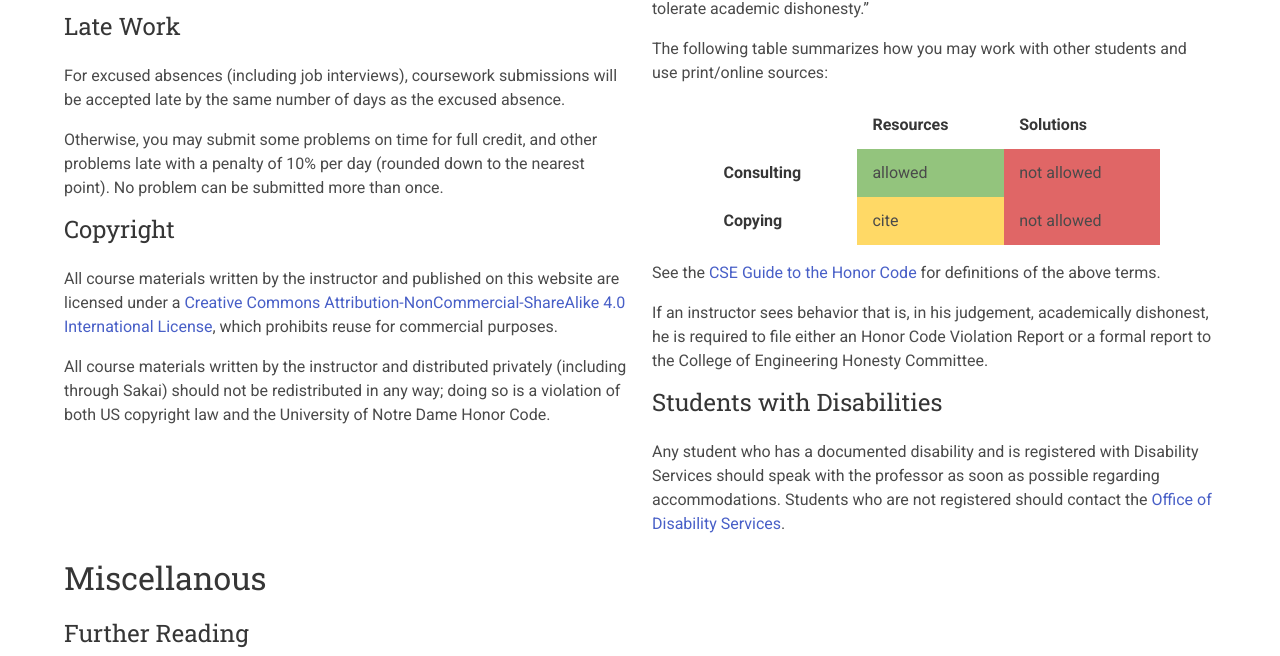
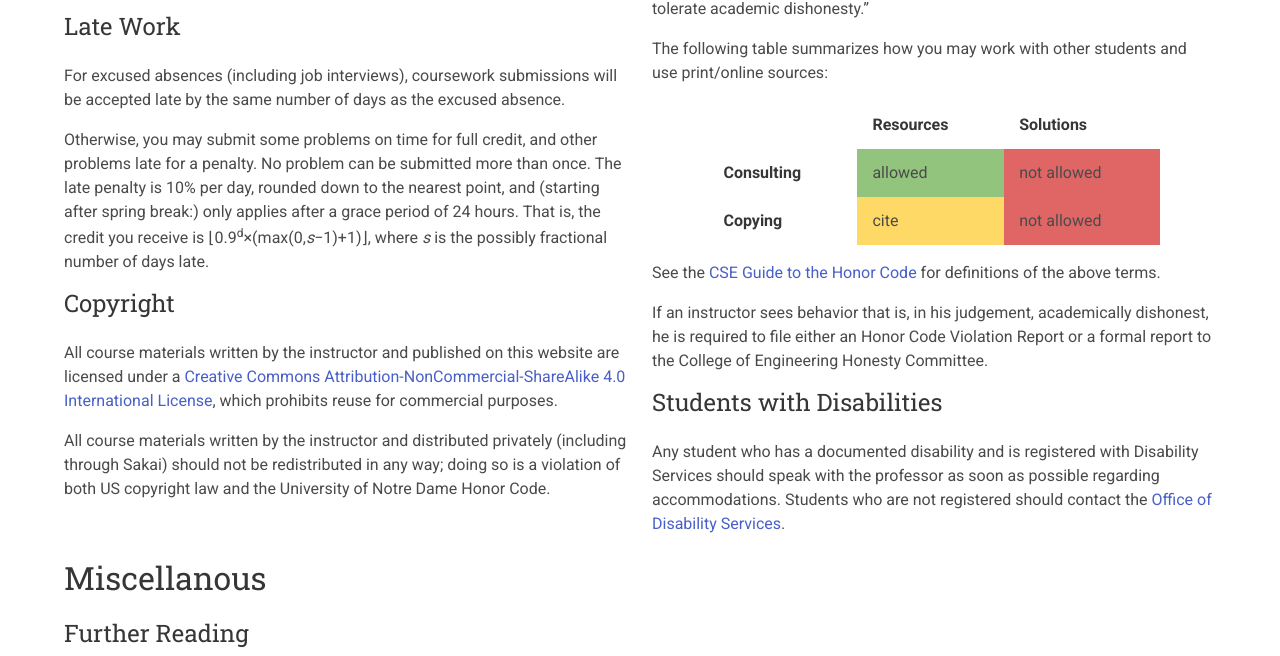
Before and after one commit to ND-CSE-30151/spring-2020, a plain HTML site: page www/index.html in a window 1280 px wide. Shown: the part 3165-3821 px from the top of the page. Drawn offline with nearby package versions, Linux system fonts and the light colour scheme.

Commit message:
relax late policy

```diff
--- a/www/index.html
+++ b/www/index.html
@@ -382,7 +382,7 @@
 
             <div class="title is-4">Late Work</div>
             <p>For excused absences (including job interviews), coursework submissions will be accepted late by the same number of days as the excused absence.</p>
-            <p>Otherwise, you may submit some problems on time for full credit, and other problems late with a penalty of 10% per day (rounded down to the nearest point). No problem can be submitted more than once.</p>
+            <p>Otherwise, you may submit some problems on time for full credit, and other problems late for a penalty. No problem can be submitted more than once. The late penalty is 10% per day, rounded down to the nearest point, and (starting after spring break:) only applies after a grace period of 24 hours. That is, the credit you receive is ⌊0.9<sup>d</sup>×(max(0,<i>s</i>−1)+1)⌋, where <i>s</i> is the possibly fractional number of days late.</p>
 
             <div class="title is-4">Copyright</div>
             <p>All course materials written by the instructor and published on this website are licensed under a <a href="https://creativecommons.org/licenses/by-nc-sa/4.0/">Creative Commons Attribution-NonCommercial-ShareAlike 4.0 International License</a>, which prohibits reuse for commercial purposes.</p>
```
